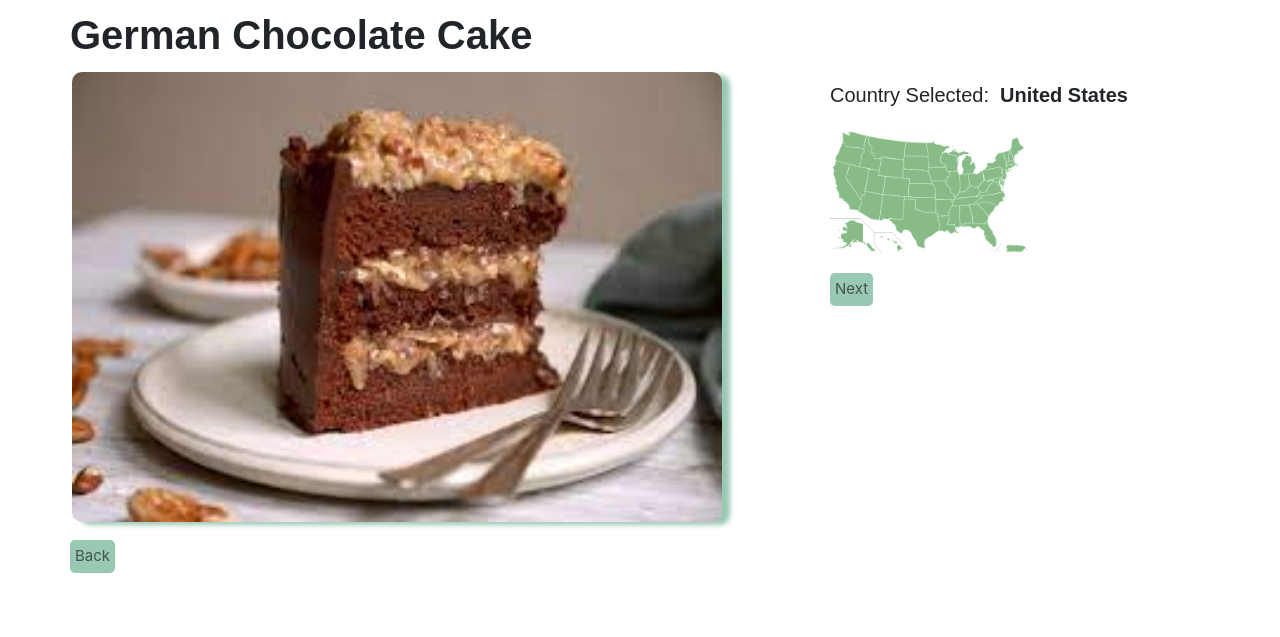
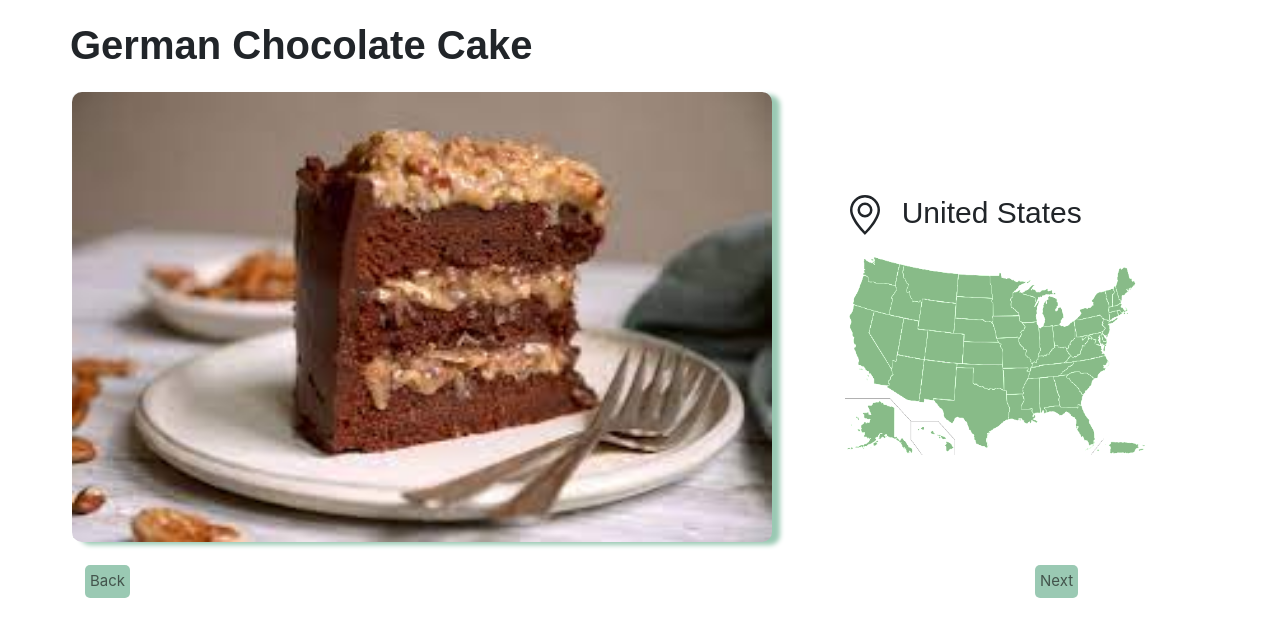
Before and after one commit to IsabelMacgill/UI_Project, a Flask app: page /learn/1 in a window 1280 px wide. Shown: the part 56-693 px from the top of the page. Run offline with Flask 2, Linux system fonts and the light colour scheme; some libraries are stand-ins or nearby versions.

Commit message:
changed buttons, map on learn page

```diff
--- a/server.py
+++ b/server.py
@@ -19,7 +19,7 @@ desserts = {
         "id": "2",
         "name":"Sopaipilla",
         "description": ["light and crispy pastry puff", "deep fried dough"],
-        "country": "United States of America",
+        "country": "United States",
         "image":"/static/images/sopaipilla.jpg",
         "map":"/static/images/usa.jpg"
     },
--- a/static/view_dessert.css
+++ b/static/view_dessert.css
@@ -1,6 +1,7 @@
 
 
 #name{
+    margin: 10px 0px;
     font-family: Arial, Helvetica, sans-serif;
     font-size: 40px;
     padding: 5px 0px;
@@ -12,7 +13,7 @@
     justify-content: center;
 }
 #image{
-    width: 650px;
+    width: 700px;
     height: 450px;
     border-radius: 10px;
     box-shadow: 10px 5px 5px #9ac9b3;
@@ -27,7 +28,7 @@
 }
 
 #image img{
-    width: 650px;
+    width: 700px;
     height: 450px;
     border-radius: 10px;
 }
@@ -42,9 +43,13 @@
 }
 
 #map{
-    width: 200px;
-    margin-bottom: 20px;
+    width: 300px;
+    height: 200px;
     border-radius: 10px;
+}
+
+#mapRow{
+    margin: 110px 0px;
 }
 
 #backButton{
@@ -58,11 +63,8 @@
 #countryLabel{
     margin-top: 80px;
     font-family: Arial, Helvetica, sans-serif;
-    font-size:20px;
+    font-size:30px;
     margin-bottom: 20px;
-}
-#countrylabel span{
-    font-weight: bold;
 }
 #next{
     background-color: #9ac9b3;
--- a/templates/view_dessert.html
+++ b/templates/view_dessert.html
@@ -25,23 +25,26 @@
 					</div>
 					</button>
 				</div>
-				<div class="row">
-					<div id="back">
-						<button id="backButton">Back</button>
-					</div>
-				</div>
 		</div>
 		<div class="col-4" id="mapCol">
-			<div class="row">
-				<div id="countryLabel">Country Selected:</div>
-			</div>
-			<div class="row">
+			<div class="row" id="mapRow">
+				<div id="countryLabel">
+					<svg xmlns="http://www.w3.org/2000/svg" width="40" height="40" fill="currentColor" class="bi bi-geo-alt" viewBox="0 0 16 16">
+						<path d="M12.166 8.94c-.524 1.062-1.234 2.12-1.96 3.07A31.493 31.493 0 0 1 8 14.58a31.481 31.481 0 0 1-2.206-2.57c-.726-.95-1.436-2.008-1.96-3.07C3.304 7.867 3 6.862 3 6a5 5 0 0 1 10 0c0 .862-.305 1.867-.834 2.94zM8 16s6-5.686 6-10A6 6 0 0 0 2 6c0 4.314 6 10 6 10z"/>
+						<path d="M8 8a2 2 0 1 1 0-4 2 2 0 0 1 0 4zm0 1a3 3 0 1 0 0-6 3 3 0 0 0 0 6z"/>
+					  </svg>
+				</div>
 				<div id="mapImg"></div>
 			</div>
-			<div class="row">
-				<div id="nextButtonDiv">
-					<button id="next">Next</button>
-				</div>
+		</div>
+	</div>
+	<div class="row">
+		<div class="col-2" id="back">
+				<button id="backButton">Back</button>
+		</div>
+		<div class="col-8"></div>
+		<div class="col-2" id="nextButtonDiv">
+				<button id="next">Next</button>
 			</div>
 		</div>
 	</div>
```
